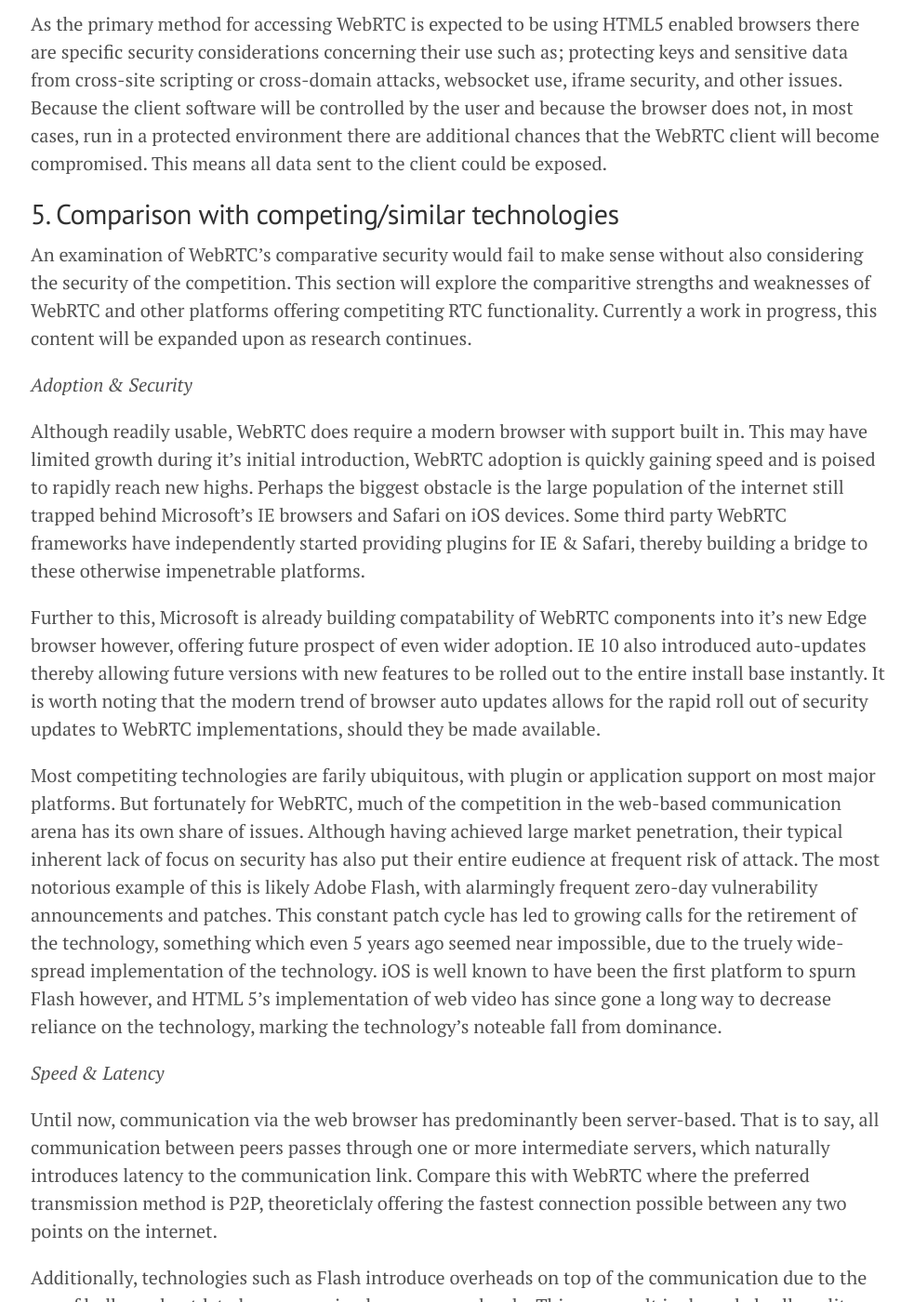
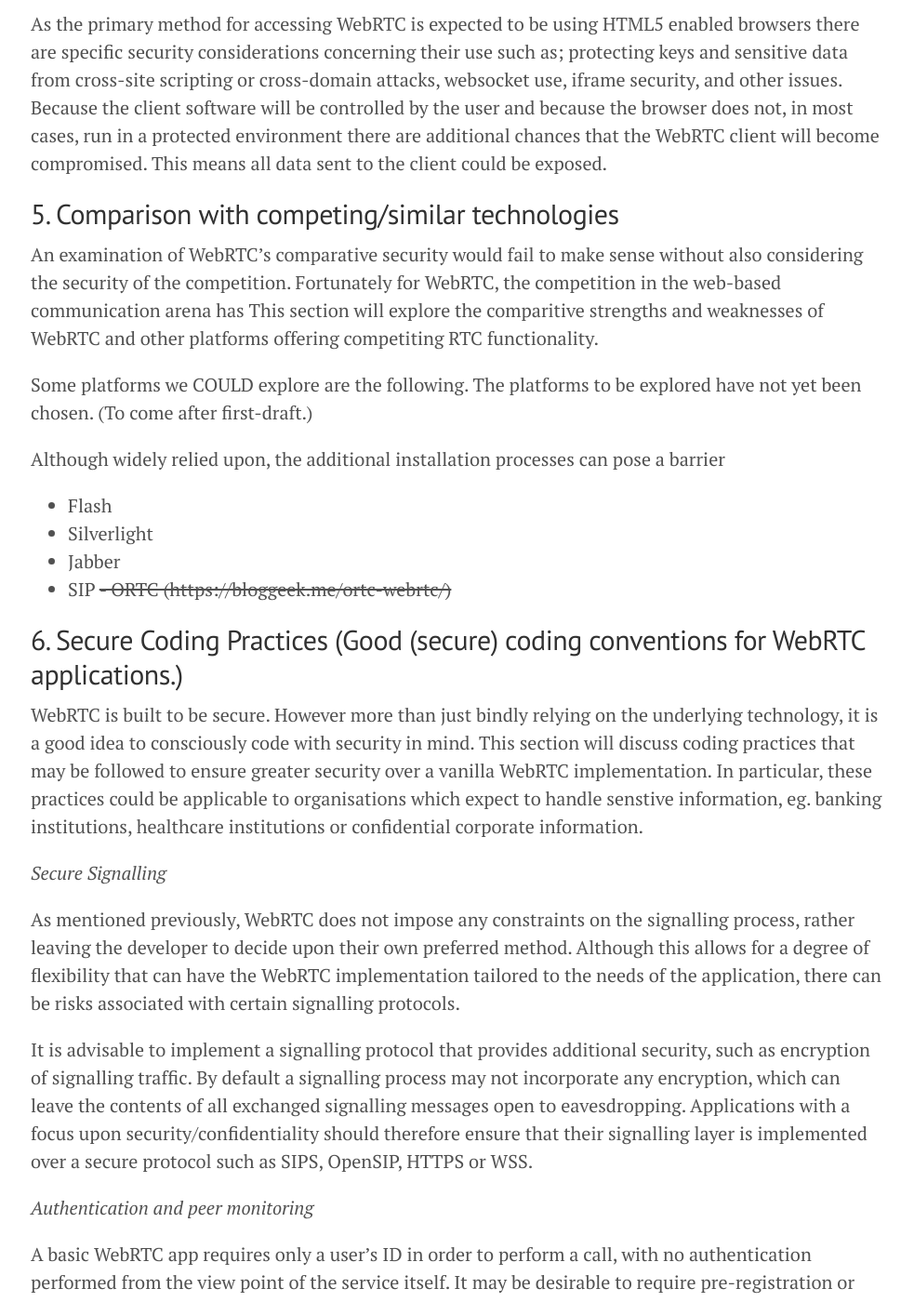
Before and after one commit to webrtc-security/webrtc-security.github.io, a Jekyll site: the page built from index.md, in a window 1280 px wide and 1400 px high, scrolled down 22508 px. Shown: the whole window at 93% size, without its empty margins (147-1130 px from the left). Built offline with Jekyll 4.4.1, drawn with Linux system fonts in a browser that asks for light colours; Markdown is read by kramdown in place of the engine named in the settings; the list of posts is cut into pages by our own code; some of the changed text lies outside the part shown.

```diff
--- a/_config.yml
+++ b/_config.yml
@@ -1,9 +1,10 @@
 # Dependencies
 markdown:         redcarpet
-pygments:         true
+highlighter:         true
 
 # Permalinks
 permalink:        pretty
+
 
 # Setup
 title:            A Study of WebRTC Security
@@ -22,3 +23,5 @@
 
 github:
   repo:           https://github.com/webrtc-security/webrtc-security.github.io
+
+exclude: [vendor]
--- a/atom.xml
+++ b/atom.xml
@@ -1,5 +1,5 @@
 ---
-layout: nil
+layout: null
 ---
 
 <?xml version="1.0" encoding="utf-8"?>
--- a/_posts/2015-06-22-report.md
+++ b/index.md
@@ -404,6 +404,7 @@
 
 *SIP Flow*
 
+
 In the process of setting up a call, a user's browser (or "User Agent") registers with a central registrar. This registration is a necessity in traditional VoIP as it is necessary to provide the means to locate and contact a remote party.
 
 When a party (Bob) wants to initiate a call, he sends an INVITE message via a central proxy server (this is the signalling server). The server is responsible for relaying such messsages, and providing the means to locate other users. The server may attempt a number of measures to locate a end-user during this lookup process, such as utilising DNS.
@@ -469,21 +470,19 @@
 
 ## 5. Comparison with competing/similar technologies
 
-An examination of WebRTC's comparative security would fail to make sense without also considering the security of the competition. This section will explore the comparitive strengths and weaknesses of WebRTC and other platforms offering competiting RTC functionality. Currently a work in progress, this content will be expanded upon as research continues.
+An examination of WebRTC's comparative security would fail to make sense without also considering the security of the competition. Fortunately for WebRTC, the competition in the web-based communication arena has
+This section will explore the comparitive strengths and weaknesses of WebRTC and other platforms offering competiting RTC functionality.
 
-*Adoption & Security*
+Some platforms we COULD explore are the following. The platforms to be explored have not yet been chosen. (To come after first-draft.)
 
-Although readily usable, WebRTC does require a modern browser with support built in. This may have limited growth during it's initial introduction, WebRTC  adoption is quickly gaining speed and is poised to rapidly reach new highs. Perhaps the biggest obstacle is the large population of the internet still trapped behind Microsoft's IE browsers and Safari on iOS devices. Some third party WebRTC frameworks have independently started providing plugins for IE & Safari, thereby building a bridge to these otherwise impenetrable platforms.
+Although widely relied upon, the additional installation processes can pose a barrier
 
-Further to this, Microsoft is already building compatability of WebRTC components into it's new Edge browser however, offering future prospect of even wider adoption. IE 10 also introduced auto-updates thereby allowing future versions with new features to be rolled out to the entire install base instantly. It is worth noting that the modern trend of browser auto updates allows for the rapid roll out of security updates to WebRTC implementations, should they be made available.
+- Flash
+- Silverlight
+- Jabber
+- SIP
+~~- ORTC (https://bloggeek.me/ortc-webrtc/)~~
 
-Most competiting technologies are farily ubiquitous, with plugin or application support on most major platforms. But fortunately for WebRTC, much of the competition in the web-based communication arena has its own share of issues. Although having achieved large market penetration, their typical inherent lack of focus on security has also put their entire eudience at frequent risk of attack. The most notorious example of this is likely Adobe Flash, with alarmingly frequent zero-day vulnerability announcements and patches. This constant patch cycle has led to growing calls for the retirement of the technology, something which even 5 years ago seemed near impossible, due to the truely wide-spread implementation of the technology. iOS is well known to have been the first platform to spurn Flash however, and HTML 5's implementation of web video has since gone a long way to decrease reliance on the technology, marking the technology's noteable fall from dominance.
-
-*Speed & Latency*
-
-Until now, communication via the web browser has predominantly been server-based. That is to say, all communication between peers passes through one or more intermediate servers, which naturally introduces latency to the communication link. Compare this with WebRTC where the preferred transmission method is P2P, theoreticlaly offering the fastest connection possible between any two points on the internet.
-
-Additionally, technologies such as Flash introduce overheads on top of the communication due to the use of bulky and outdated programming languages and code. This can result in degraded call quality, or slowed browser response. WebRTC is coded in JavaScript, which allows native web intregration, and can respond directly to connection speed as a result, automatically providing the best quality possible on the current connection.
 
 ## 6. Secure Coding Practices (Good (secure) coding conventions for WebRTC applications.)
 
```
Also changed, not shown: other parts of index.md (+2 -2 lines), removed-content.md (+1 -1 lines), Gemfile.lock.
